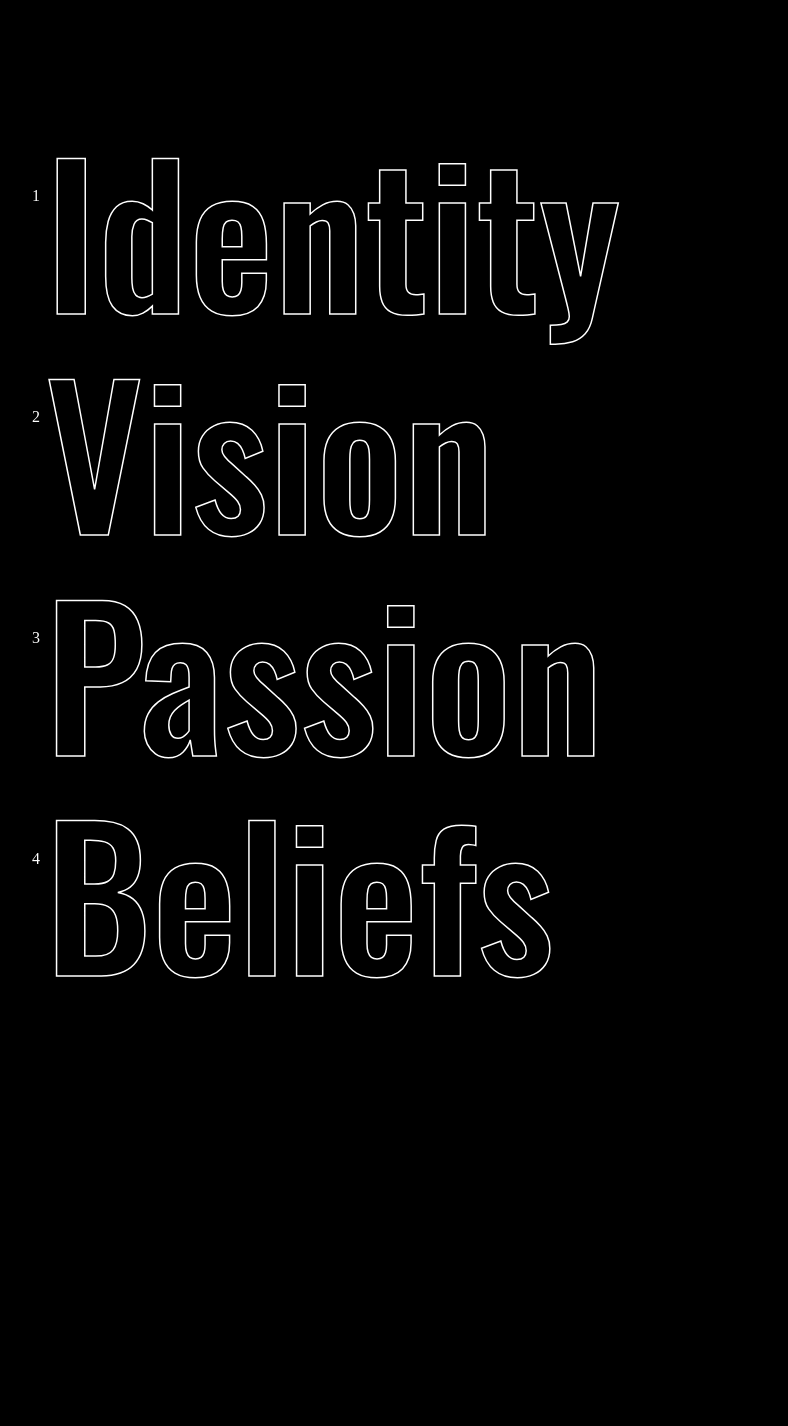
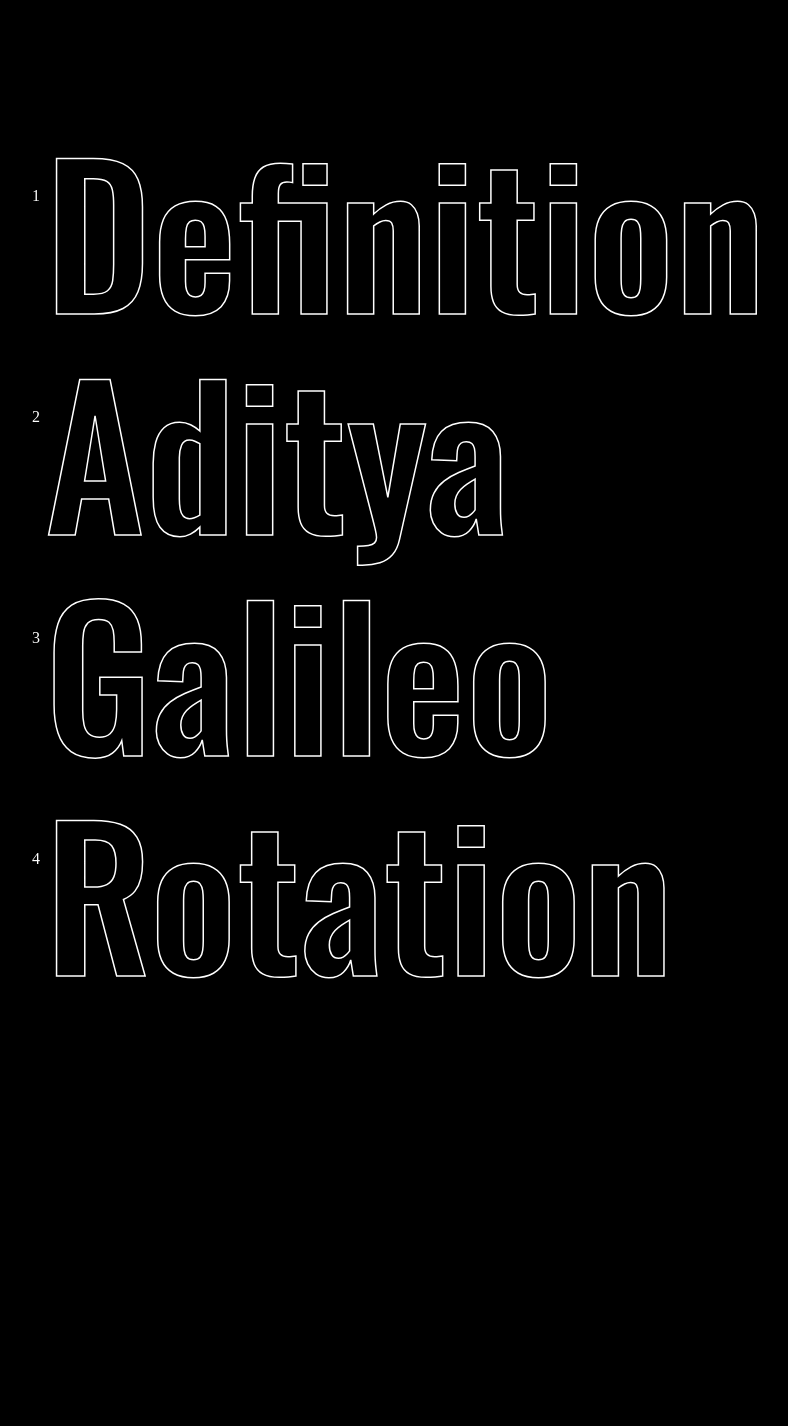
Before and after one commit to afourtimes/afourtimes, a React (Create React App) app: page / in a window 1280 px wide. Shown: the part 873-2299 px from the top of the page, without its empty margins (52-840 px from the left). Built offline with nearby package versions, Linux system fonts and the light colour scheme.

Commit message:
afourtimes 2

```diff
--- a/src/App.css
+++ b/src/App.css
@@ -166,8 +166,33 @@ li > .blue-hover:hover {
 }
 
 .bio-content {
-    border: 1px solid #fff;
-    height: 600px;
+    min-height: 400px;
+    padding: 2rem 1rem;
+    font-size: 32px;
+}
+
+.bio-content-span {
+    font-size: 48px;
+}
+
+.bio-content-points {
+    margin-bottom: 1.5rem;
+}
+
+#rotation {
+    position: relative;
+    overflow: hidden;
+    padding-top: 56.25%;
+}
+
+#rotation-iframe {
+    margin-top: 2rem;
+    position: absolute;
+    top: 0;
+    left: 0;
+    width: 100%;
+    height: 100%;
+    border: 0;
 }
 
 .menu {
@@ -201,6 +226,7 @@ li > .blue-hover:hover {
     text-fill-color: transparent;
     color: transparent;
     transition: opacity 0.4s;
+    text-decoration: none;
 }
 
 .outline-text {
--- a/src/App.js
+++ b/src/App.js
@@ -66,8 +66,8 @@ const App = () => {
           <Bio />
         </div>
         <div className="section">
-          <Work />
-          <Honors />
+          {/*<Work />*/}
+          {/*<Honors />*/}
           <ReachOut />
         </div>
       </div>
--- a/src/components/Bio.js
+++ b/src/components/Bio.js
@@ -7,66 +7,73 @@ export const Bio = () => {
     <div className="bio">
       <nav className="menu">
         <div className="menu__item">
-          <a className="menu__item-link" onClick={() => toggleOpen(toggleIndex === 1 ? 0 : 1)}>Identity</a>
+          <a className="menu__item-link" href="#definition" onClick={() => toggleOpen(toggleIndex === 1 ? 0 : 1)}>Definition</a>
           <div className="marquee">
             <div className="marquee__inner" aria-hidden="true">
-              <span>Identity</span>
-              <span>Identity</span>
-              <span>Identity</span>
-              <span>Identity</span>
+              <span>Define?</span>
+              <span>Defined</span>
+              <span>Define?</span>
+              <span>Defined</span>
             </div>
           </div>
           { toggleIndex === 1 &&
-            <div className="bio-content">
-              FIRST
+            <div className="bio-content" id="definition">
+              <div className="bio-content-points"><span class="bio-content-span">[A]</span>LL</div>
+              <div className="bio-content-points"><span className="bio-content-span">[A]</span>BOUT</div>
+              <div className="bio-content-points"><span className="bio-content-span">[A]</span>DITYA</div>
+              <div className="bio-content-points"><span className="bio-content-span">[A]</span>STONO</div>
             </div>
           }
         </div>
         <div className="menu__item">
-          <a className="menu__item-link" onClick={() => toggleOpen(toggleIndex === 2 ? 0 : 2)}>Vision</a>
+          <a className="menu__item-link" href="#observe" onClick={() => toggleOpen(toggleIndex === 2 ? 0 : 2)}>Aditya</a>
           <div className="marquee">
             <div className="marquee__inner" aria-hidden="true">
-              <span>Vision</span>
-              <span>Vision</span>
-              <span>Vision</span>
-              <span>Vision</span>
+              <span>Aditya</span>
+              <span>Aditya</span>
+              <span>Aditya</span>
+              <span>Aditya</span>
             </div>
           </div>
           { toggleIndex === 2 &&
-          <div className="bio-content">
-            SECOND
+          <div className="bio-content" id="observe">
+            <div className="bio-content-points">蔡德明</div>
+            <div className="bio-content-points">SOERABADJA</div>
+            <div className="bio-content-points">781018800</div>
+            <div className="bio-content-points">INFJ-T</div>
           </div>
           }
         </div>
         <div className="menu__item">
-          <a className="menu__item-link" onClick={() => toggleOpen(toggleIndex === 3 ? 0 : 3)}>Passion</a>
+          <a className="menu__item-link" href="#galileo" onClick={() => toggleOpen(toggleIndex === 3 ? 0 : 3)}>Galileo</a>
           <div className="marquee">
             <div className="marquee__inner" aria-hidden="true">
-              <span>Passion</span>
-              <span>Passion</span>
-              <span>Passion</span>
-              <span>Passion</span>
+              <span>Galileo</span>
+              <span>Galilei</span>
+              <span>Galileo</span>
+              <span>Galilei</span>
             </div>
           </div>
           { toggleIndex === 3 &&
-          <div className="bio-content">
-            THIRD
+          <div className="bio-content" id="galileo">
+            <div className="bio-content-points">AN EYE FOR AN EYE</div>
+            <div className="bio-content-points">AND THE WORLD GOES BLIND</div>
           </div>
           }
         </div>
         <div className="menu__item">
-          <a className="menu__item-link" onClick={() => toggleOpen(toggleIndex === 4 ? 0 : 4)}>Beliefs</a>
+          <a className="menu__item-link" href="#rotation" onClick={() => toggleOpen(toggleIndex === 4 ? 0 : 4)}>Rotation</a>
           <div className="marquee">
             <div className="marquee__inner" aria-hidden="true">
-              <span>Beliefs</span>
-              <span>Beliefs</span>
-              <span>Beliefs</span>
-              <span>Beliefs</span>
+              <span>Rotation</span>
+              <span>Rotation</span>
+              <span>Rotation</span>
+              <span>Rotation</span>
             </div>
           </div>
           { toggleIndex === 4 &&
-          <div className="bio-content">
-            FOURTH
+          <div className="bio-content" id="rotation">
+            <iframe id="rotation-iframe" src="https://open.spotify.com/embed/playlist/5J7s69JqzOY2aD5z5gRsy4" gesture="media" allow="encrypted-media"/>
           </div>
           }
         </div>
--- a/src/components/Footer.js
+++ b/src/components/Footer.js
@@ -1,12 +1,14 @@
 import React from 'react';
 
 export const Footer = () => {
+  const today = new Date();
+  const fullYear = today.getFullYear();
   return (
     <div className="footer">
       <div>
         <p style={{ margin: '0' }}>ADITYA ASTONO</p>
       </div>
-      <div>2020</div>
+      <div>{ fullYear }</div>
       <div>
         <div className="dots aaaa-yellow"/>
         <div className="dots aaaa-red"/>
```
